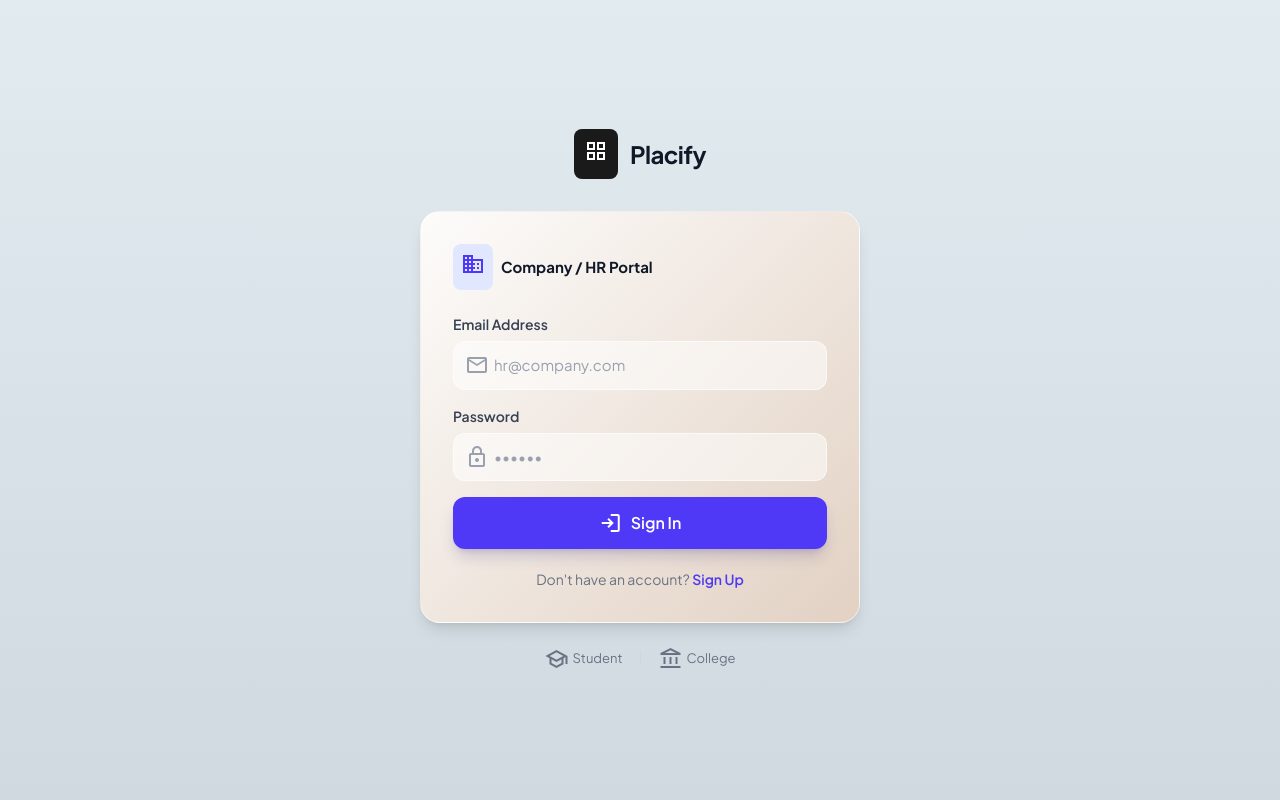
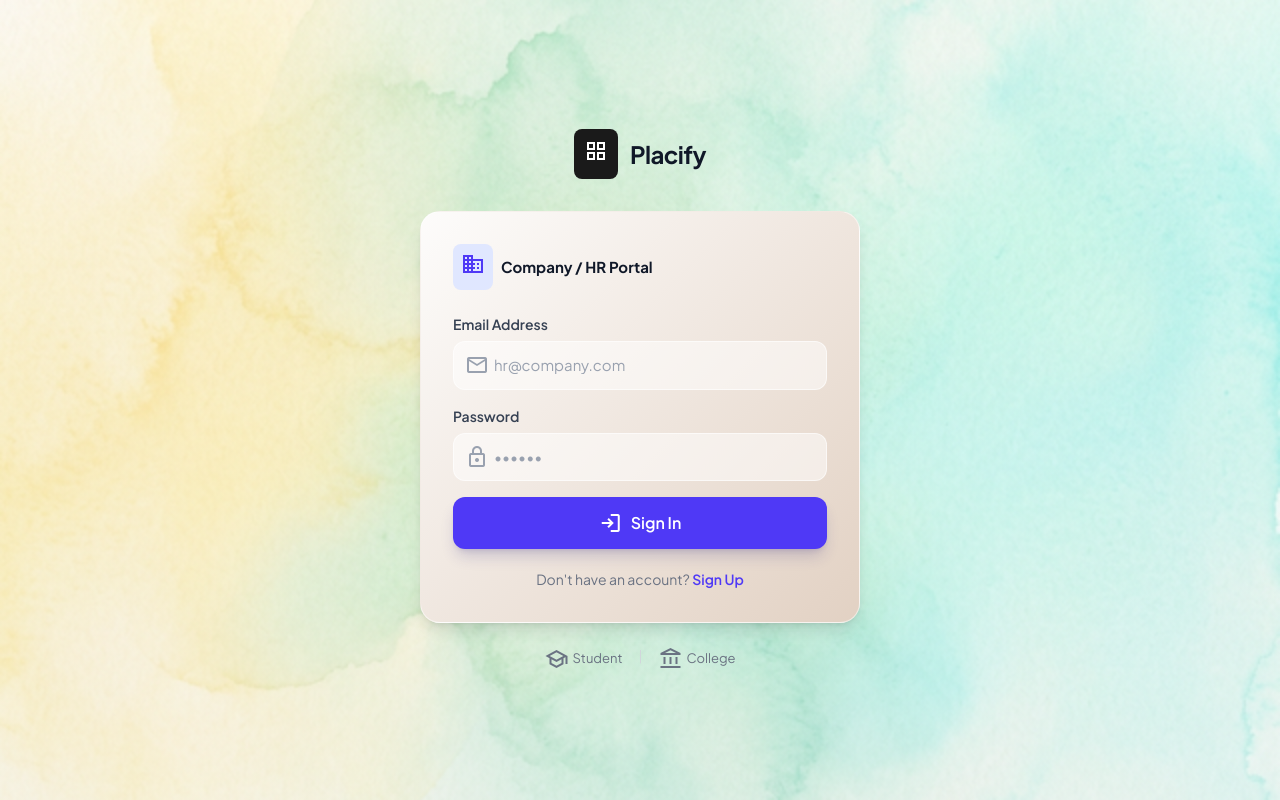
Before and after one commit to mayanksinghbro/Hiring_full_fledged, a Next.js app in the folder placement-platform/: page /auth/login/company in a window 1280 px wide. Built offline with nearby package versions, Linux system fonts and the light colour scheme.

Commit message:
UI Refactor: Update background styles for login pages

```diff
--- a/placement-platform/src/app/auth/login/college/page.js
+++ b/placement-platform/src/app/auth/login/college/page.js
@@ -38,7 +38,7 @@ export default function CollegeLogin() {
     };
 
     return (
-        <div className="min-h-screen flex items-center justify-center font-sans" style={{ backgroundImage: 'linear-gradient(to top, #cfd9df 0%, #e2ebf0 100%)' }}>
+        <div className="min-h-screen flex items-center justify-center font-sans" style={{ backgroundImage: 'linear-gradient(to bottom, rgba(255,255,255,0.25), rgba(240,242,245,0.35)), url(/backgrounds/portal-bg.png)', backgroundSize: 'cover', backgroundPosition: 'center', backgroundAttachment: 'fixed', backgroundRepeat: 'no-repeat' }}>
             <div className="w-full max-w-[440px] mx-4">
                 <div className="text-center mb-8">
                     <a href="/" className="inline-flex items-center gap-3">
--- a/placement-platform/src/app/auth/login/company/page.js
+++ b/placement-platform/src/app/auth/login/company/page.js
@@ -38,7 +38,7 @@ export default function CompanyLogin() {
     };
 
     return (
-        <div className="min-h-screen flex items-center justify-center font-sans" style={{ backgroundImage: 'linear-gradient(to top, #cfd9df 0%, #e2ebf0 100%)' }}>
+        <div className="min-h-screen flex items-center justify-center font-sans" style={{ backgroundImage: 'linear-gradient(to bottom, rgba(255,255,255,0.25), rgba(240,242,245,0.35)), url(/backgrounds/portal-bg.png)', backgroundSize: 'cover', backgroundPosition: 'center', backgroundAttachment: 'fixed', backgroundRepeat: 'no-repeat' }}>
             <div className="w-full max-w-[440px] mx-4">
                 <div className="text-center mb-8">
                     <a href="/" className="inline-flex items-center gap-3">
--- a/placement-platform/src/app/auth/login/student/page.js
+++ b/placement-platform/src/app/auth/login/student/page.js
@@ -38,7 +38,7 @@ export default function StudentLogin() {
     };
 
     return (
-        <div className="min-h-screen flex items-center justify-center font-sans" style={{ backgroundImage: 'linear-gradient(to top, #cfd9df 0%, #e2ebf0 100%)' }}>
+        <div className="min-h-screen flex items-center justify-center font-sans" style={{ backgroundImage: 'linear-gradient(to bottom, rgba(255,255,255,0.25), rgba(240,242,245,0.35)), url(/backgrounds/portal-bg.png)', backgroundSize: 'cover', backgroundPosition: 'center', backgroundAttachment: 'fixed', backgroundRepeat: 'no-repeat' }}>
             <div className="w-full max-w-[440px] mx-4">
                 {/* Logo */}
                 <div className="text-center mb-8">
```
